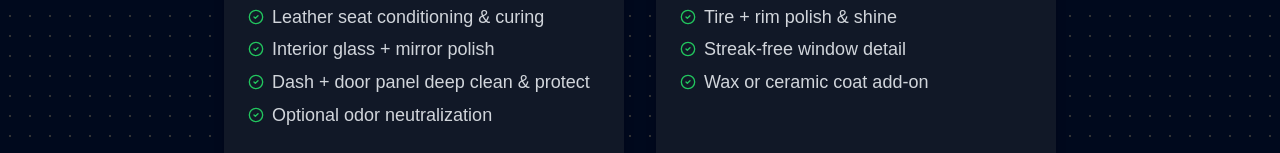
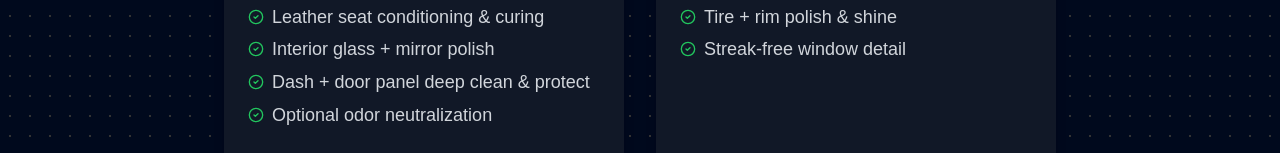
Before and after one commit to sarimyx/novaluxedetailing, a Next.js app: page /checkout in a window 1280 px wide. Shown: the part 454-607 px from the top of the page. Built offline with nearby package versions, Linux system fonts and the light colour scheme; no server answers; a web font is replaced by a local one.

Commit message:
Update features

```diff
--- a/src/constants/services.ts
+++ b/src/constants/services.ts
@@ -29,7 +29,6 @@ export const Services = {
       "Paint-safe clay decontamination",
       "Tire + rim polish & shine",
       "Streak-free window detail",
-      "Wax or ceramic coat add-on",
     ],
   },
   full: {
```
